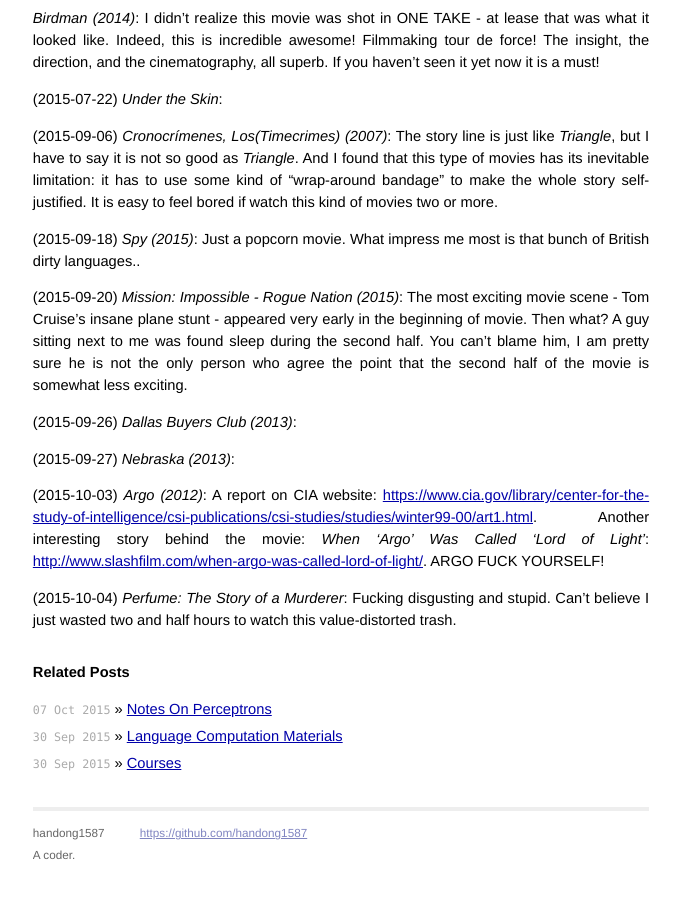
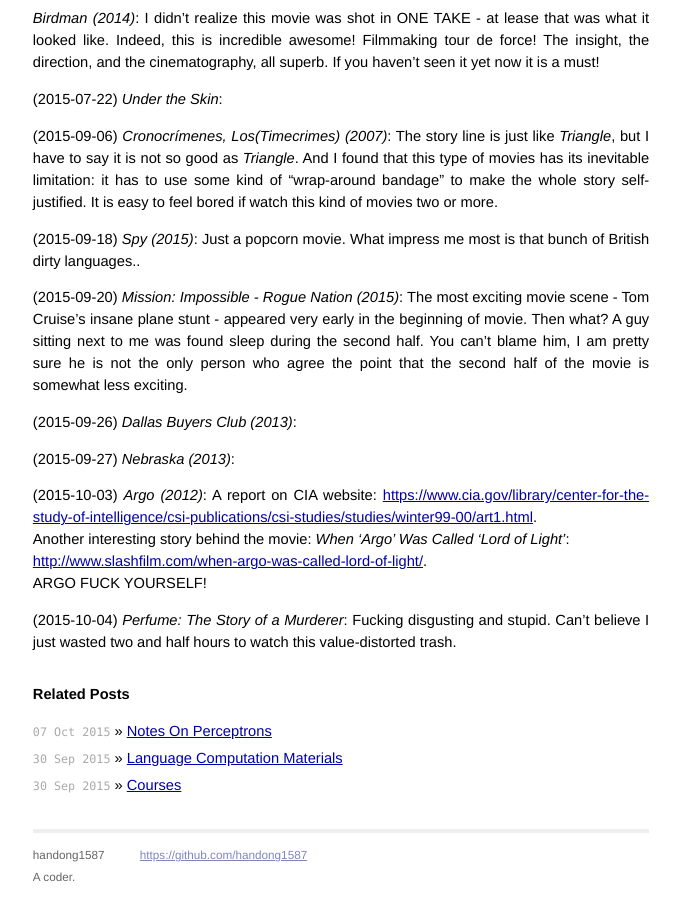
Before and after one commit to handong1587/handong1587.github.io, a Jekyll site: the page built from _posts/leisure/2015-08-29-short-comments-on-movies.md, in a window 1280 px wide and 900 px high, scrolled down 1350 px. Shown: the whole window, without its empty margins (299-980 px from the left). Built offline with Jekyll 4.4.1, drawn with Linux system fonts in a browser that asks for light colours; Markdown is read by kramdown in place of the engine named in the settings; comment, search, counter and statistics services are not loaded; before the commit the page ends 2228 px from its top, so only the background shows below that.

Commit message:
update md

```diff
--- a/_posts/leisure/2015-08-29-short-comments-on-movies.md
+++ b/_posts/leisure/2015-08-29-short-comments-on-movies.md
@@ -11,7 +11,7 @@
 
 *The Bourne Legacy (2014)* : Compared to original *The Bourne* trilogy, maybe this one is .. boring?
 
-*Kill Bill (2003)*: I happened to know that the original Volume 1 contains a crazy 88 fight scene - it was so bloody and violent that Quentin Tarantino had to make the famous fight scene black and white. You can check out on this: [https://thepiratebay.la/torrent/8028488/KILL_BILL__THE_WHOLE_BLOODY_AFFAIR_hd-720p_DTS](https://thepiratebay.la/torrent/8028488/KILL_BILL__THE_WHOLE_BLOODY_AFFAIR_hd-720p_DTS)
+*Kill Bill (2003)*: I happened to know that the original Volume 1 contains a crazy 88 fight scene - it was so bloody and violent that Quentin Tarantino had to make the famous fight scene black and white. You can check out on this: <br /> [https://thepiratebay.la/torrent/8028488/KILL_BILL__THE_WHOLE_BLOODY_AFFAIR_hd-720p_DTS](https://thepiratebay.la/torrent/8028488/KILL_BILL__THE_WHOLE_BLOODY_AFFAIR_hd-720p_DTS)
 
 (2012-01-26) *Psycho (1960)*:
 
@@ -78,6 +78,8 @@
 
 (2015-09-27) *Nebraska (2013)*:
 
-(2015-10-03) *Argo (2012)*: A report on CIA website: [https://www.cia.gov/library/center-for-the-study-of-intelligence/csi-publications/csi-studies/studies/winter99-00/art1.html](https://www.cia.gov/library/center-for-the-study-of-intelligence/csi-publications/csi-studies/studies/winter99-00/art1.html). Another interesting story behind the movie: *When ‘Argo’ Was Called ‘Lord of Light’*: [http://www.slashfilm.com/when-argo-was-called-lord-of-light/](http://www.slashfilm.com/when-argo-was-called-lord-of-light/). ARGO FUCK YOURSELF!
+(2015-10-03) *Argo (2012)*: A report on CIA website: [https://www.cia.gov/library/center-for-the-study-of-intelligence/csi-publications/csi-studies/studies/winter99-00/art1.html](https://www.cia.gov/library/center-for-the-study-of-intelligence/csi-publications/csi-studies/studies/winter99-00/art1.html).  <br />
+Another interesting story behind the movie: *When ‘Argo’ Was Called ‘Lord of Light’*:  <br /> [http://www.slashfilm.com/when-argo-was-called-lord-of-light/](http://www.slashfilm.com/when-argo-was-called-lord-of-light/).  <br />
+ARGO FUCK YOURSELF!
 
 (2015-10-04) *Perfume: The Story of a Murderer*: Fucking disgusting and stupid. Can't believe I just wasted two and half hours to watch this value-distorted trash.
```
Also changed, not shown: _posts/deep_learning/2015-07-01-useful-blogs.md (+4 -0 lines).
